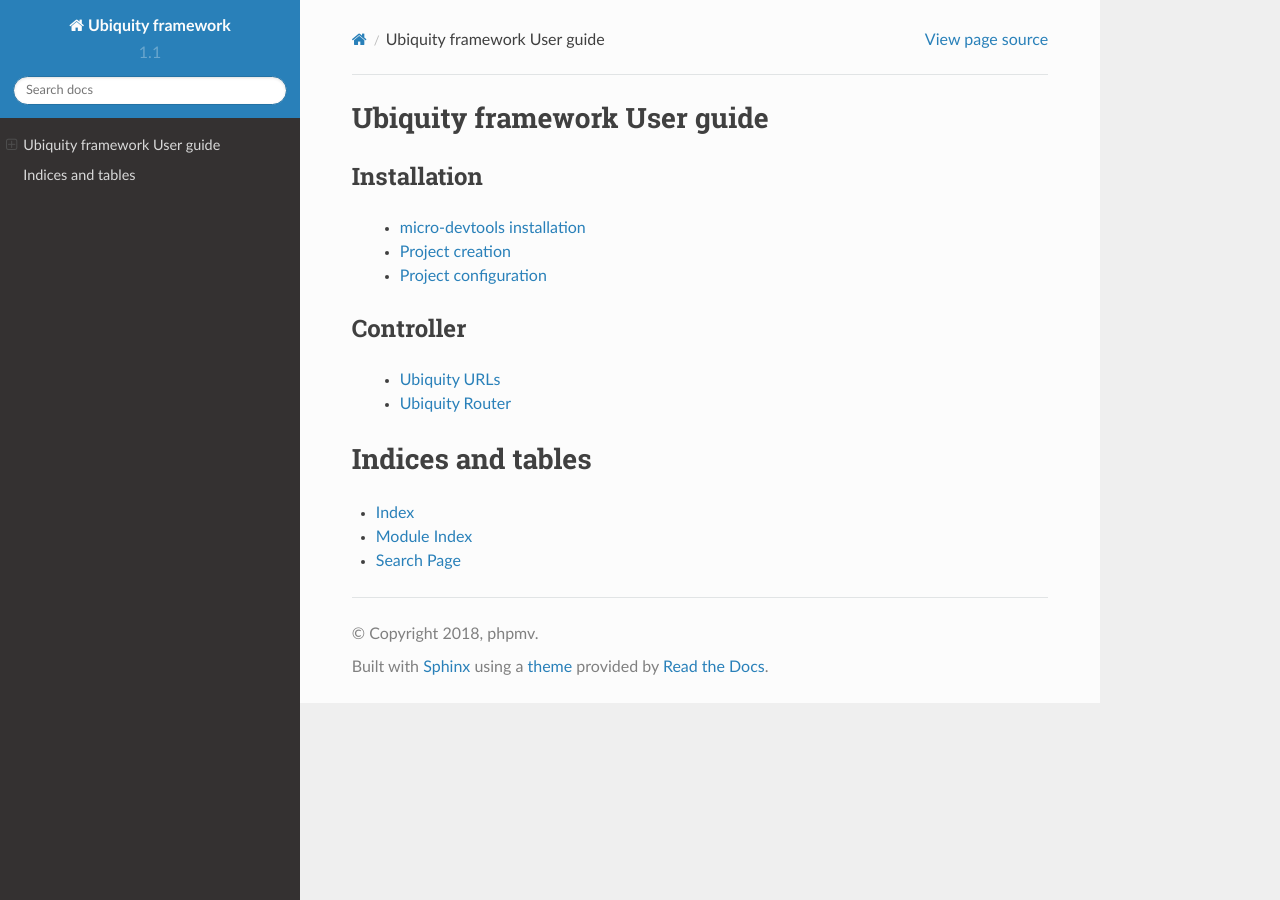
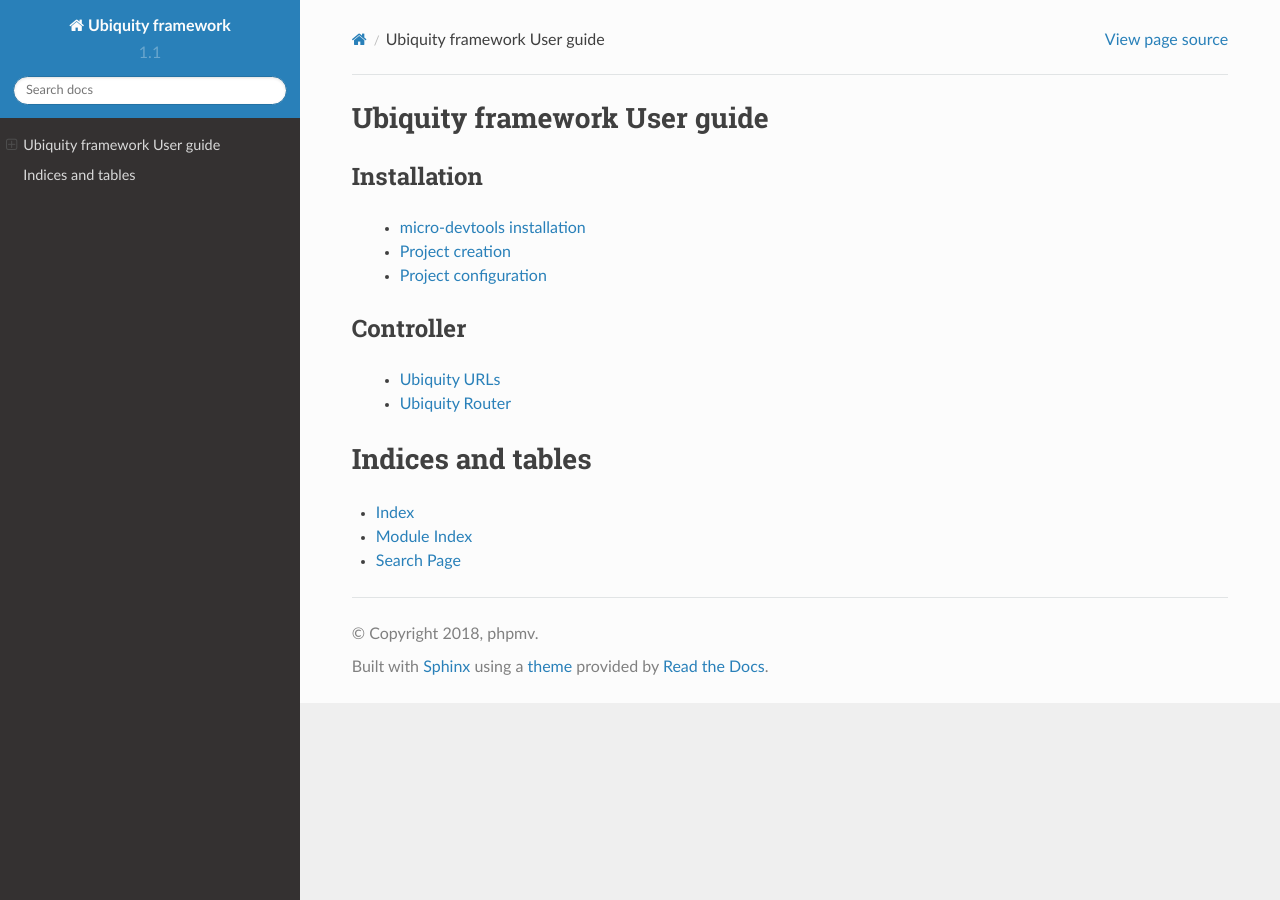
Before and after one commit to phpMv/ubiquity, a Sphinx documentation site: the page built from docs/index.rst, in a window 1280 px wide. Built offline with Sphinx 7.4.7 and the Read the Docs theme 2.0.0, drawn with Linux system fonts in a browser that asks for light colours.

Commit message:
custom doc css

```diff
--- /dev/null
+++ b/docs/_static/css/custom.css
@@ -0,0 +1,3 @@
+.wy-nav-content{
+	max-width: none!important;
+}
--- a/docs/conf.py
+++ b/docs/conf.py
@@ -152,3 +152,6 @@
      author, 'micro-framework', 'One line description of project.',
      'Miscellaneous'),
 ]
+
+def setup(app):
+    app.add_stylesheet('css/custom.css')
```
